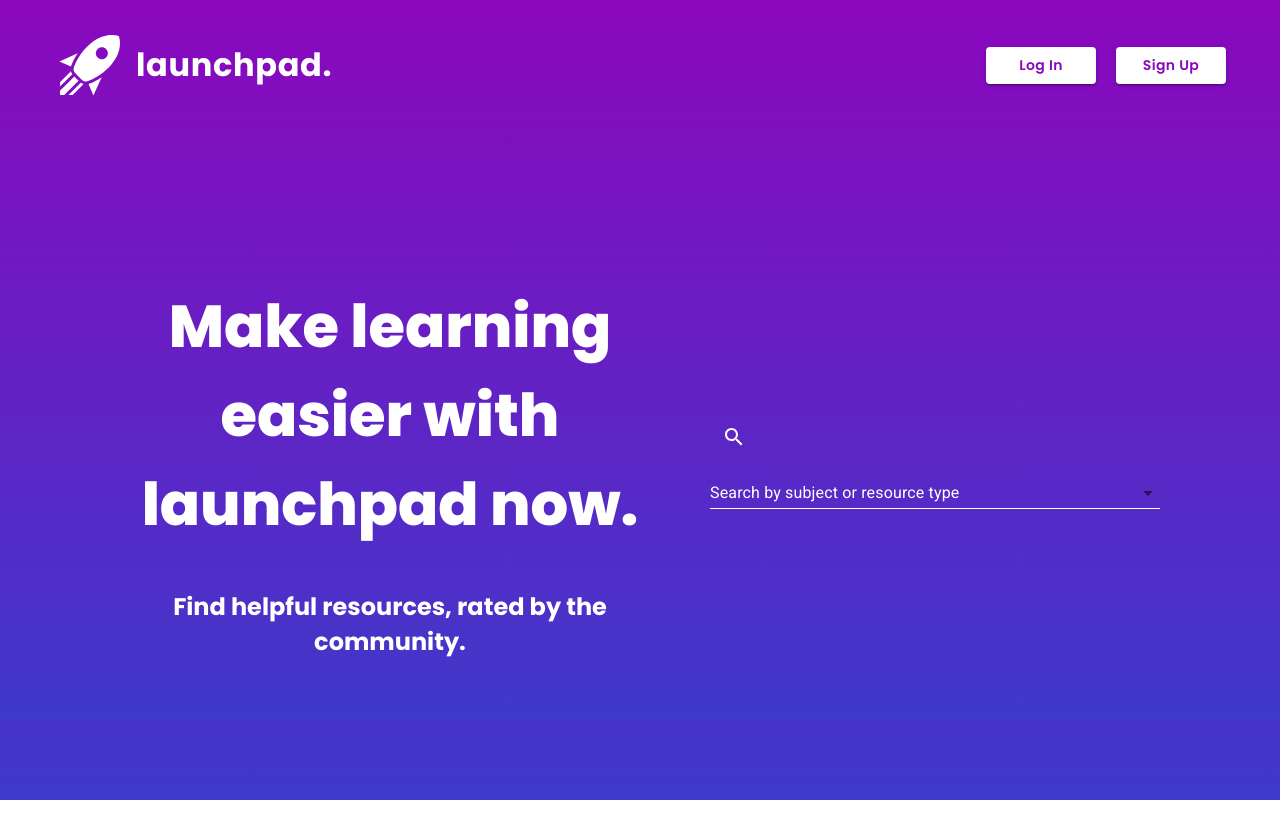
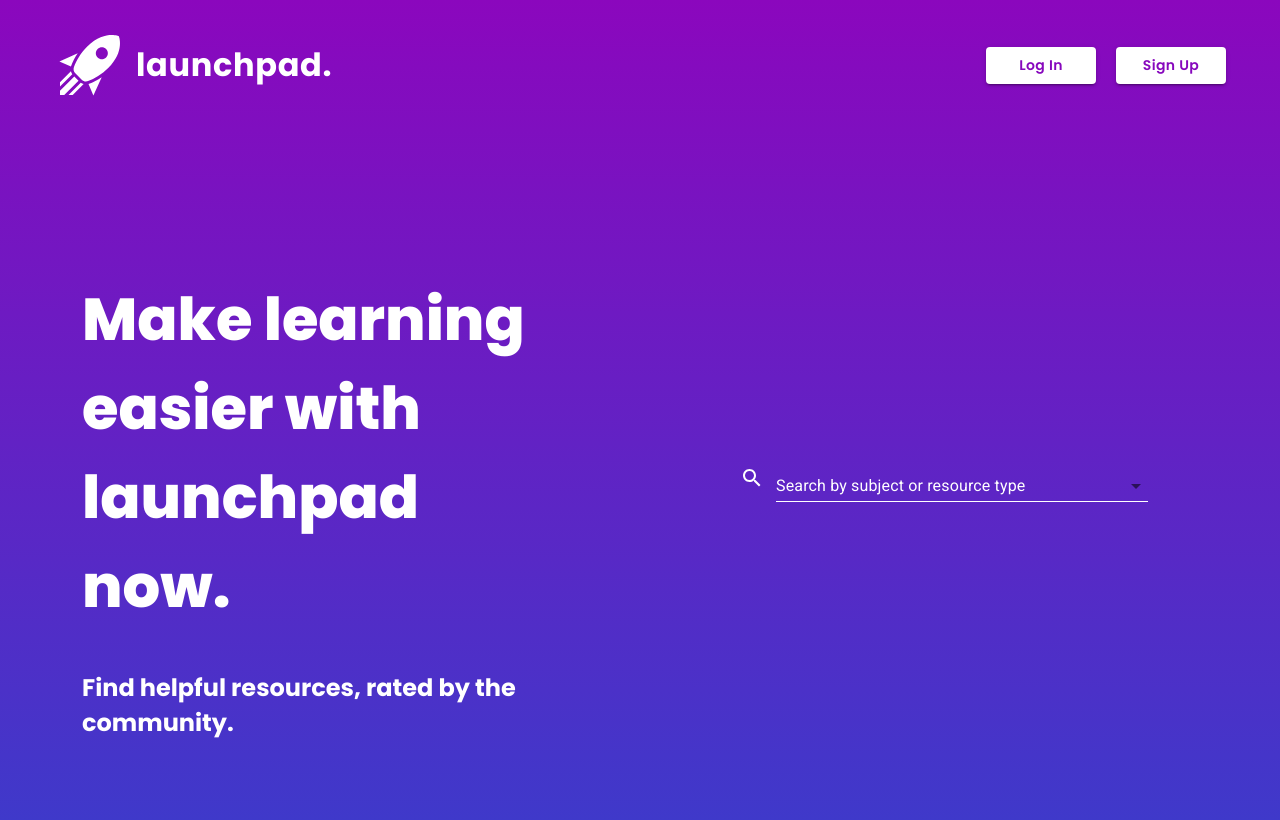
Before and after one commit to Felix-Poon/RSE-Launchpad-Frontend, a React (Create React App) app: page / in a window 1280 px wide. Built offline with nearby package versions, Linux system fonts and the light colour scheme.

Commit message:
Dynamic homepage and fixed background

```diff
--- a/src/App.css
+++ b/src/App.css
@@ -43,17 +43,19 @@
 }
 
 body, html {
-  background: rgb(63,57,202);
   background: linear-gradient(0deg, rgba(63,57,202,1) 0%, rgba(139,7,189,1) 100%);
   color: white;
   background-repeat: no-repeat;
-  min-height: 100%;
+  height: 100%;
   font-family: 'Poppins', sans-serif;
   margin:0;
 }
 
 body {
   padding: 10px 20px;
+  margin: 0;
+  position: relative;
+  height: auto;
   min-height: 100%;
 }
 
--- a/src/pages/AddResource.js
+++ b/src/pages/AddResource.js
@@ -18,14 +18,13 @@ import Autocomplete, { createFilterOptions } from '@material-ui/lab/Autocomplete
 
 const useStyles = makeStyles((theme) => ({
   placement: {
-    display: 'flex',
-    alignItems: 'center',
-    justifyContent: 'center',
-    height: '75vh',
+    display: 'block',
+    overflow: 'auto',
+
   },
   container: {
     /* textAlign: 'center', */
-    width: '50%',
+    width: '100%',
     padding: '0 90px',
   },
   heading: {
@@ -134,6 +133,8 @@ export function AddResource() {
   }
 
   return (
+    <div className={classes.placement}>
+
     <Container maxWidth='sm'>
       <Box bgcolor='white' color="black" className='box-generic'>
         <div className={classes.paper}>
@@ -311,6 +312,7 @@ export function AddResource() {
         </div>
       </Box>
     </Container>
+    </div>
   );
 }
 
--- a/src/pages/Homepage.js
+++ b/src/pages/Homepage.js
@@ -7,7 +7,7 @@ import IconButton from '@material-ui/core/IconButton';
 import SearchIcon from '@material-ui/icons/Search';
 import { Container } from '@material-ui/core';
 import Chip from '@material-ui/core/Chip';
-// import classNames from "classnames";
+import classNames from "classnames";
 
 
 const useStyles = makeStyles((theme) => ({
@@ -32,32 +32,31 @@ const useStyles = makeStyles((theme) => ({
 
   placement: {
     display: 'flex',
-    alignItems: 'center',
-    justifyContent: 'center',
-    height: '75vh',
+    height: '100%',
+    flexWrap: 'wrap',
   },
-  container: {
-    textAlign: 'center',
-    width: '50%',
-    padding: '100px 0px 0px 100px',
+
+  textContainer: {
+    width: '40%',
+    padding: '10% 0% 0% 5%',
+
   },
   heading: {
-    fontSize: '3.7rem'
+    fontSize: '3.7rem',
   },
   searchContainer: {
     textAlign: 'center',
-    width: '40%',
-    padding: '100px 100px 0px 50px',
+    justifyContent: 'center',
+    alignItems: 'center',
+    display: 'flex',
+    padding: '15% 0px 100px 50px',
+    width: '50%',
   },
   searchIcon: {
-    float: "left",
     color: 'white'
-
   },
-  searchArea: {
-    float: "right",
-    width: 450,
-    marginTop: 0,
+  searchBarArea: {
+    width: '60%',
   },
 
   tag: {
@@ -82,7 +81,7 @@ export function Homepage() {
 
   return (
     <div className={classes.placement}>
-      <div className={classes.container}>
+      <div className={classes.textContainer}>
         <h1 className={classes.heading}>Make learning easier with launchpad now.</h1>
         <h2>Find helpful resources, rated by the community.</h2>
       </div>
@@ -90,24 +89,24 @@ export function Homepage() {
         <IconButton className={classes.searchIcon} aria-label="menu">
           <SearchIcon />
         </IconButton>
-        <div className={classes.searchArea}>
+        <div className={classes.searchBarArea}>
           <Autocomplete
             multiple
             id="tags-standard"
             className={classes.root}
-            // renderTags={(value, getTagProps) =>
-            //   value.map((option, index) => (
-            //     <Chip
-            //     classes={{
-            //       root: classNames(classes.tag)
-            //     }}
-            //     variant="outlined"
-            //     label={`${option.title}`}
-            //     {...getTagProps({ index })}
+            renderTags={(value, getTagProps) =>
+              value.map((option, index) => (
+                <Chip
+                classes={{
+                  root: classNames(classes.tag)
+                }}
+                variant="outlined"
+                label={`${option.title}`}
+                {...getTagProps({ index })}
 
-            //     />
-            //   ))
-            // }
+                />
+              ))
+            }
             options={subjectList}
             getOptionLabel={(option) => option.title}
             filterSelectedOptions
--- a/src/pages/RateResource.js
+++ b/src/pages/RateResource.js
@@ -21,7 +21,6 @@ const useStyles = makeStyles((theme) => ({
     display: 'flex',
     alignItems: 'center',
     justifyContent: 'center',
-    height: '75vh',
   },
   container: {
     width: '50%',
@@ -34,6 +33,7 @@ const useStyles = makeStyles((theme) => ({
     display: 'flex',
     flexDirection: 'column',
     alignItems: 'center',
+    height: '100%',
   },
   form: {
     width: '100%', // Fix IE 11 issue.
@@ -84,17 +84,17 @@ const marks = [
 
 const filter = createFilterOptions();
 
-export function RateResource() {
+export function RateResource(props) {
   const classes = useStyles();
+
   const [rating, setRating] = useState({
-                                        "understanding": "",
-                                        "difficulty": "",
-                                        "reliability": "" })
+                                        "understanding": "3",
+                                        "difficulty": "3",
+                                        "reliability": "3" })
 
   // define the callAPI function that takes a first name and last name as parameters
   async function handleSubmit (event) {
     event.preventDefault();
-
 
     // instantiate a headers object
     var myHeaders = new Headers();
@@ -102,10 +102,7 @@ export function RateResource() {
     myHeaders.append("Content-Type", "application/json");
     // using built in JSON utility package turn object to string and store in a variable
     var raw = JSON.stringify ({
-      understanding: understanding,
-      difficulty: difficulty,
-      reliability: reliability,
-
+        rating: rating,
     });
     // create a JSON object with parameters for API call and store in a variable
     var requestOptions = {
@@ -125,7 +122,7 @@ export function RateResource() {
         <div className={classes.paper}>
           <h1>Give your own rating: </h1>
           <form className={classes.form} noValidate onSubmit={handleSubmit}>
-            <h2 className={classes.resourceDisplay}>TITLE </h2>
+            <h2 className={classes.resourceDisplay}>TITLE</h2>
             <h4 className={classes.resourceDisplay}>URL LINK </h4>
             <h4 className={classes.resourceDisplay}>Type of Resource </h4>
             <h4 className={classes.resourceDisplay}>Original Submitter's Description </h4>
@@ -135,27 +132,27 @@ export function RateResource() {
             <Slider
               ValueLabelComponent={ValueLabelComponent}
               aria-label="custom thumb label"
-              defaultValue={5}
+              defaultValue={3}
               min = {0}
-              max={10}
+              max={5}
               onChange = {(e, val) => setRating({...rating, "understanding": `${val}`})}
             />
             <Typography gutterBottom>Level of difficulty</Typography>
             <Slider
               ValueLabelComponent={ValueLabelComponent}
               aria-label="custom thumb label"
-              defaultValue={5}
+              defaultValue={3}
               min = {0}
-              max={10}
+              max={5}
               onChange = {(e, val) => setRating({...rating, "difficulty": `${val}`})}
             />
             <Typography gutterBottom>Reliability</Typography>
             <Slider
               ValueLabelComponent={ValueLabelComponent}
               aria-label="custom thumb label"
-              defaultValue={5}
+              defaultValue={3}
               min = {0}
-              max={10}
+              max={5}
               onChange = {(e, val) => setRating({...rating, "reliability": `${val}`})}
             />
             <Button
```
Lines whose indentation alone changed are shown as unchanged.
